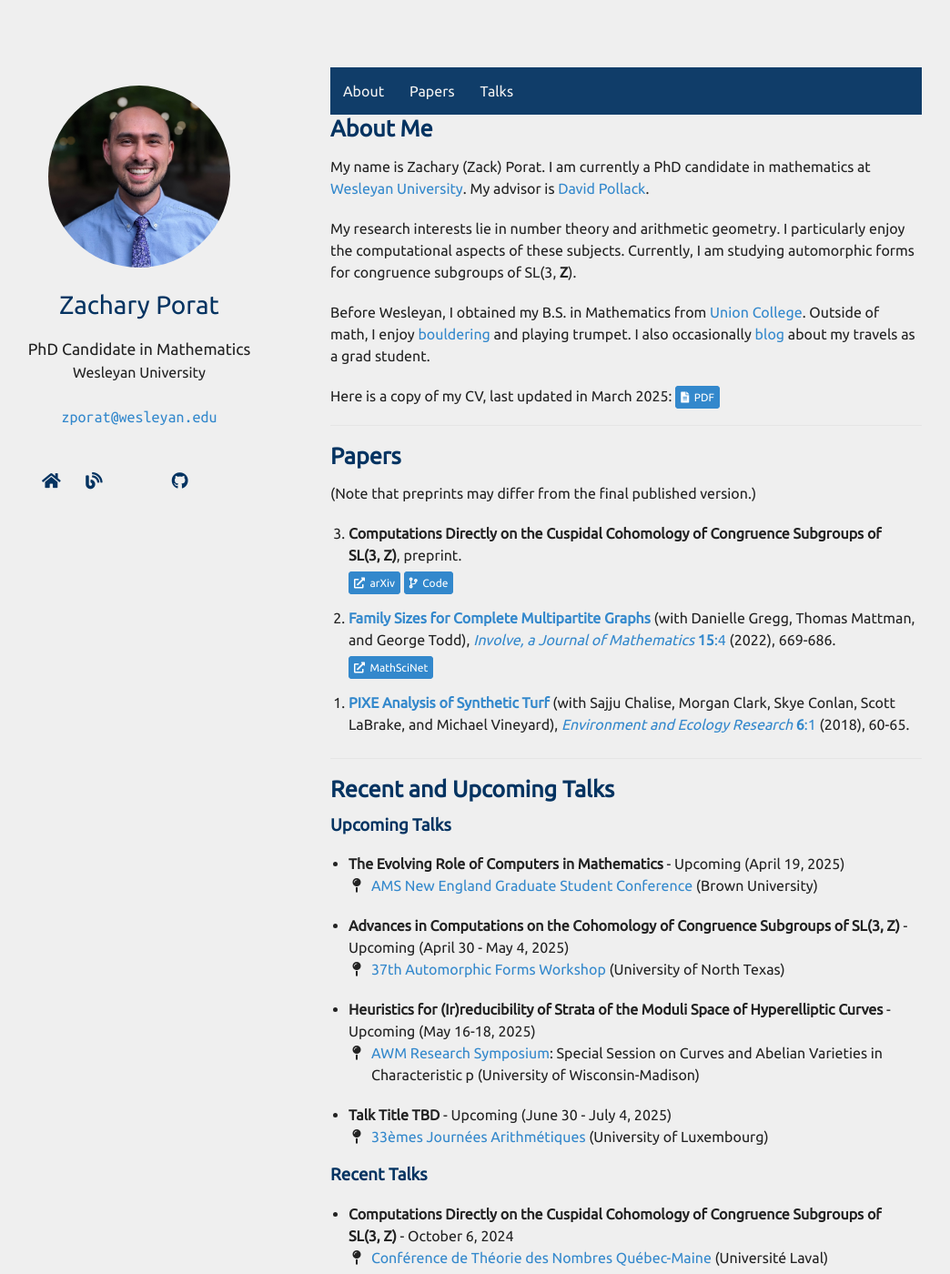
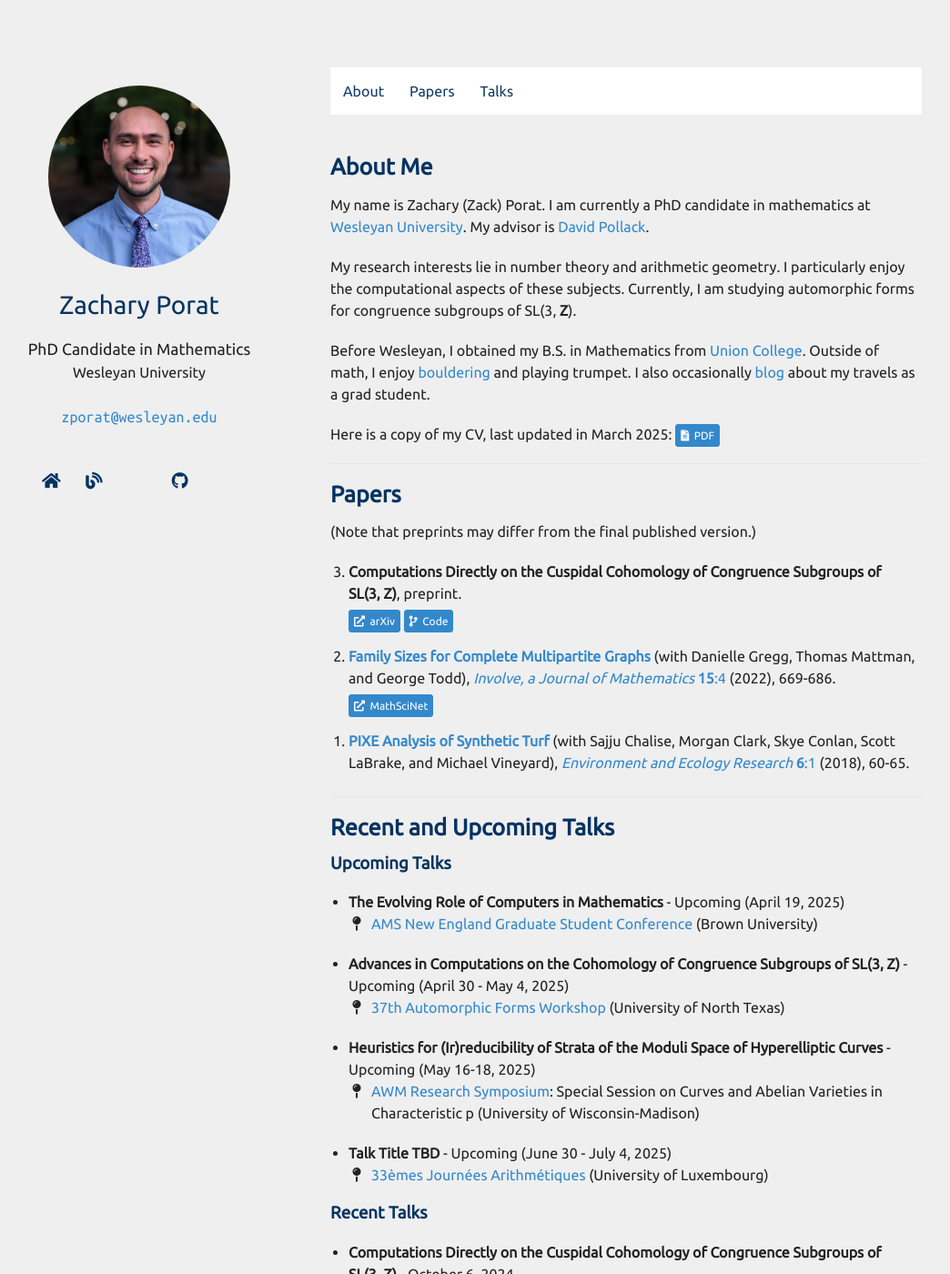
Before and after one commit to zporat/zporat.github.io, a Jekyll site: the page built from index.md, in a window 1280 px wide and 1400 px high. Shown: the whole window at 91% size, without its empty margins (102-1146 px from the left). Built offline with Jekyll 4.4.1, drawn with Linux system fonts in a browser that asks for light colours; nearby versions of some CDN libraries; a style sheet for code colours, icons or effects is not loaded.

Commit message:
nav update

```diff
--- a/_sass/minimal-light-no-dark-mode.scss
+++ b/_sass/minimal-light-no-dark-mode.scss
@@ -554,7 +554,7 @@ footer {
   position: sticky;
   top: 0;
   overflow: hidden;
-  background-color: #043361;
+  background-color: white;
   opacity: 0.95;
 }
 
@@ -562,7 +562,7 @@ footer {
 .navbar a {
   float: left;
   display: block;
-  color: #f2f2f2;
+  color: #043361;
   text-align: center;
   padding: 14px;
   text-decoration: none;
--- a/index.md
+++ b/index.md
@@ -7,6 +7,7 @@ layout: homepage
   <a href="#papers">Papers</a>
   <a href="#talks">Talks</a>
 </nav>
+<br>
 
 ## <a name="about"></a> About Me
 
```
